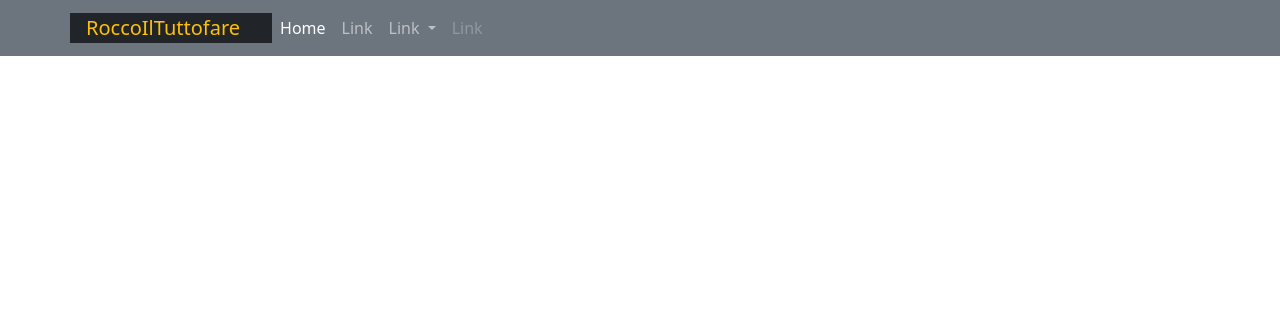
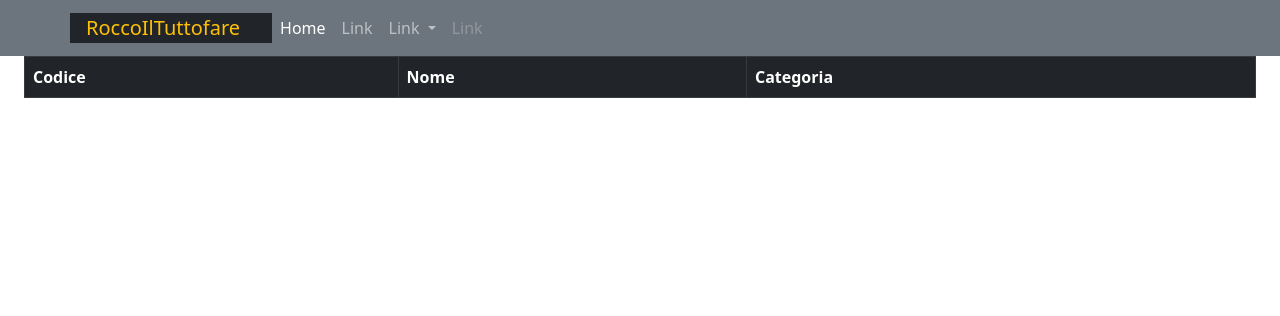
Before and after one commit to dongio99/GestionaleLuca, a Django app: page /prodotti/ in a window 1280 px wide. Shown: the top 316 px of the page. Run offline with Django 5.2, Linux system fonts and the light colour scheme; data that the repository does not hold is empty; parts of the project's set-up code (start-up, migrations or seed data) failed here and were passed over.

Commit message:
templates table prodotti

```diff
--- a/gestionale/Prodotto/templates/index.html
+++ b/gestionale/Prodotto/templates/index.html
@@ -1,5 +1,26 @@
 {% extends "layouts/base.html" %}
 {% block content %}
-    <h1>Prodotti</h1>
-
+    <div class="container-fluid">
+        <h1>Prodotti</h1>
+        <div class="table-responsive">
+            <table class="table table-bordered table-dark">
+                <thead>
+                    <tr>
+                        <th>Codice</th>
+                        <th>Nome</th>
+                        <th>Categoria</th>
+                    </tr>
+                </thead>
+                <tbody>
+                    {% for prodotto in prodotti %}
+                    <tr>
+                        <td>{{ prodotto.codice }}</td>
+                        <td>{{ prodotto.nome }}</td>
+                        <td>{{ prodotto.id_categoria.nome }}</td>
+                    </tr>
+                    {% endfor %}
+                </tbody>
+            </table>
+        </div>
+    </div>
 {% endblock %}
```
Also changed, not shown: gestionale/Pagamento/migrations/0001_initial.py.
